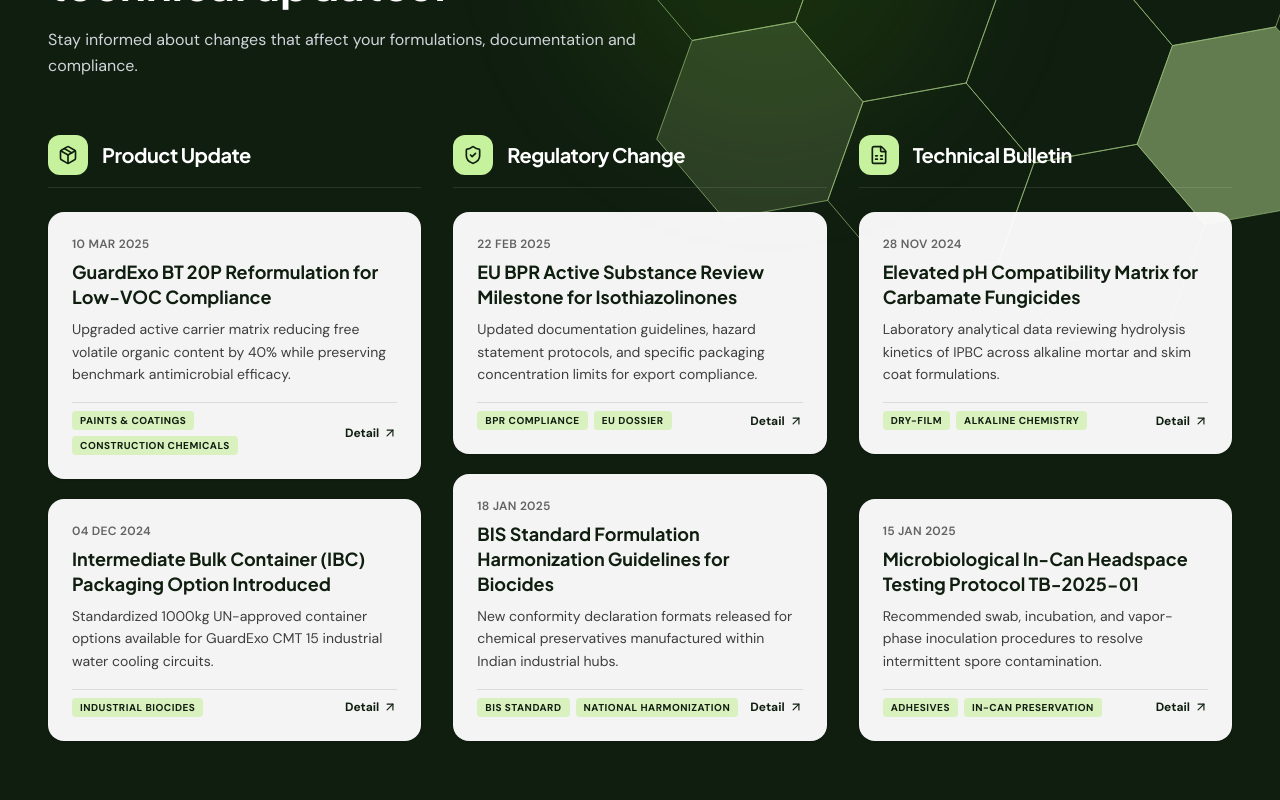
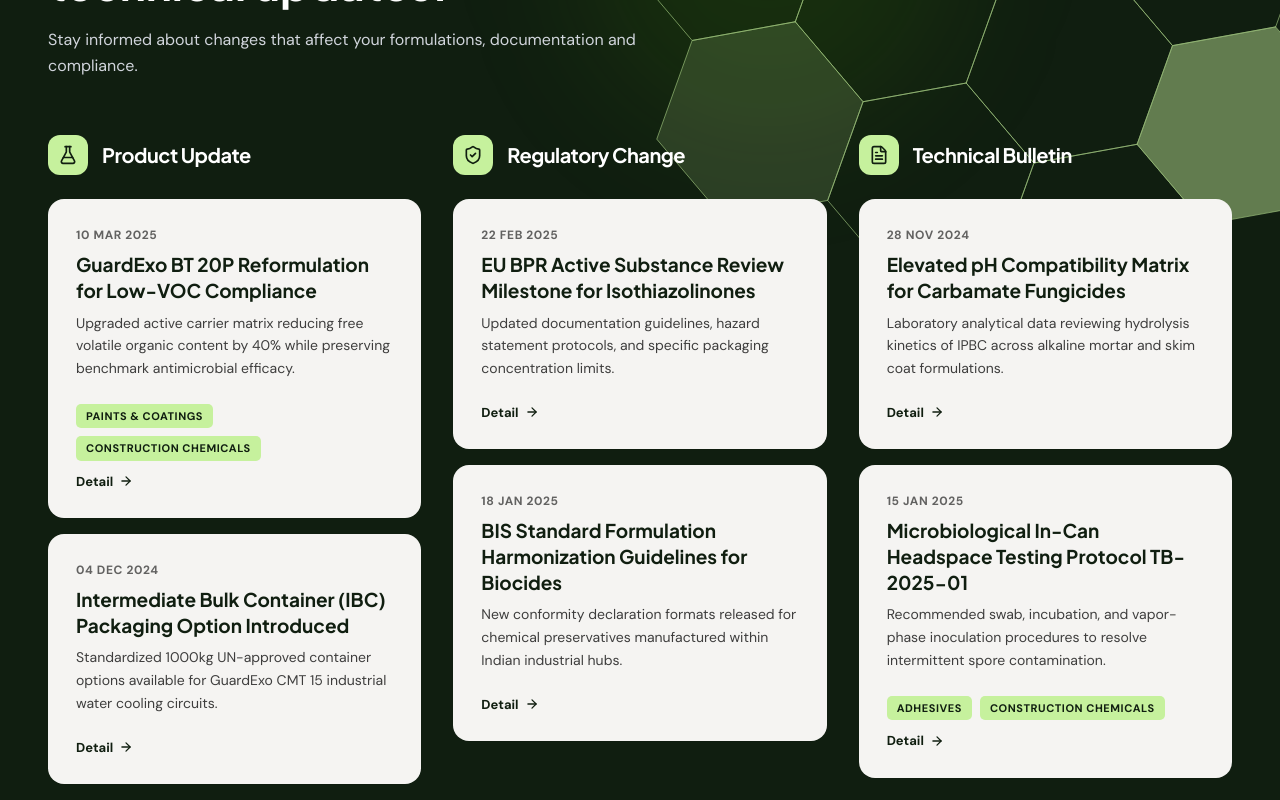
Before and after one commit to thoufeerma/Guardxo, a Next.js app: page /news in a window 1280 px wide. Shown: the part 3880-4680 px from the top of the page. Built offline with nearby package versions, Linux system fonts and the light colour scheme.

Commit message:
Position updates middle cards naturally, match exact tags and Detail layout per design

```diff
--- a/src/components/news/TechnicalUpdates.tsx
+++ b/src/components/news/TechnicalUpdates.tsx
@@ -2,27 +2,27 @@
 
 import React from "react";
 import Image from "next/image";
-import { Package, ShieldCheck, FileSpreadsheet, ArrowUpRight } from "lucide-react";
+import { FlaskConical, ShieldCheck, FileText, ArrowRight } from "lucide-react";
 
 export default function TechnicalUpdates() {
   const updateColumns = [
     {
       category: "Product Update",
-      icon: Package,
+      icon: FlaskConical,
       items: [
         {
-          date: "10 Mar 2025",
+          date: "10 MAR 2025",
           title: "GuardExo BT 20P Reformulation for Low-VOC Compliance",
           excerpt:
             "Upgraded active carrier matrix reducing free volatile organic content by 40% while preserving benchmark antimicrobial efficacy.",
-          tags: ["Paints & Coatings", "Construction Chemicals"],
+          tags: ["PAINTS & COATINGS", "CONSTRUCTION CHEMICALS"],
         },
         {
-          date: "04 Dec 2024",
+          date: "04 DEC 2024",
           title: "Intermediate Bulk Container (IBC) Packaging Option Introduced",
           excerpt:
             "Standardized 1000kg UN-approved container options available for GuardExo CMT 15 industrial water cooling circuits.",
-          tags: ["Industrial Biocides"],
+          tags: [],
         },
       ],
     },
@@ -31,38 +31,38 @@
       icon: ShieldCheck,
       items: [
         {
-          date: "22 Feb 2025",
+          date: "22 FEB 2025",
           title: "EU BPR Active Substance Review Milestone for Isothiazolinones",
           excerpt:
-            "Updated documentation guidelines, hazard statement protocols, and specific packaging concentration limits for export compliance.",
-          tags: ["BPR Compliance", "EU Dossier"],
+            "Updated documentation guidelines, hazard statement protocols, and specific packaging concentration limits.",
+          tags: [],
         },
         {
-          date: "18 Jan 2025",
+          date: "18 JAN 2025",
           title: "BIS Standard Formulation Harmonization Guidelines for Biocides",
           excerpt:
             "New conformity declaration formats released for chemical preservatives manufactured within Indian industrial hubs.",
-          tags: ["BIS Standard", "National Harmonization"],
+          tags: [],
         },
       ],
     },
     {
       category: "Technical Bulletin",
-      icon: FileSpreadsheet,
+      icon: FileText,
       items: [
         {
-          date: "28 Nov 2024",
+          date: "28 NOV 2024",
           title: "Elevated pH Compatibility Matrix for Carbamate Fungicides",
           excerpt:
             "Laboratory analytical data reviewing hydrolysis kinetics of IPBC across alkaline mortar and skim coat formulations.",
-          tags: ["Dry-Film", "Alkaline Chemistry"],
+          tags: [],
         },
         {
-          date: "15 Jan 2025",
+          date: "15 JAN 2025",
           title: "Microbiological In-Can Headspace Testing Protocol TB-2025-01",
           excerpt:
             "Recommended swab, incubation, and vapor-phase inoculation procedures to resolve intermittent spore contamination.",
-          tags: ["Adhesives", "In-Can Preservation"],
+          tags: ["ADHESIVES", "CONSTRUCTION CHEMICALS"],
         },
       ],
     },
@@ -100,7 +100,7 @@
         </div>
 
         {/* 3-Column Grid */}
-        <div className="grid grid-cols-1 md:grid-cols-2 lg:grid-cols-3 gap-8 items-stretch">
+        <div className="grid grid-cols-1 md:grid-cols-2 lg:grid-cols-3 gap-8 items-start">
           {updateColumns.map((col, colIdx) => {
             const Icon = col.icon;
             return (
@@ -109,7 +109,7 @@
                 className="flex flex-col gap-6"
               >
                 {/* Column Title Header */}
-                <div className="flex items-center gap-3.5 pb-3 border-b border-white/10">
+                <div className="flex items-center gap-3.5">
                   <div className="w-10 h-10 rounded-xl bg-[#C6F19D] text-[#101E10] flex items-center justify-center flex-none">
                     <Icon size={20} />
                   </div>
@@ -119,44 +119,50 @@
                 </div>
 
                 {/* Items in Column */}
-                <div className="flex flex-col gap-5 flex-1 justify-between">
+                <div className="flex flex-col gap-4">
                   {col.items.map((item, itemIdx) => (
                     <div
                       key={itemIdx}
-                      className="bg-white/95 rounded-2xl p-6 flex flex-col justify-between gap-4 text-[#101E10] hover:bg-white transition-colors group shadow-sm"
+                      className="bg-[#F5F4F2] rounded-2xl p-6 sm:p-7 flex flex-col justify-between gap-6 text-[#101E10] hover:bg-[#FAF9F6] transition-colors group shadow-2xs"
                     >
                       <div className="flex flex-col gap-2">
-                        <span className="text-xs font-semibold text-black/60 uppercase tracking-wide">
+                        <span className="text-xs font-bold text-black/60 uppercase tracking-wider">
                           {item.date}
                         </span>
-                        <h4 className="text-base sm:text-lg font-bold text-[#101E10] group-hover:text-[#5AB900] leading-snug transition-colors">
+                        <h4 className="text-lg sm:text-[19px] font-bold text-[#101E10] group-hover:text-[#5AB900] leading-snug transition-colors">
                           {item.title}
                         </h4>
-                        <p className="text-xs sm:text-sm text-black/75 font-normal leading-relaxed line-clamp-3">
+                        <p className="text-xs sm:text-sm text-black/75 font-normal leading-relaxed">
                           {item.excerpt}
                         </p>
                       </div>
 
-                      <div className="flex items-center justify-between gap-2 pt-2 border-t border-black/10">
+                      <div className="flex flex-col gap-3">
                         {/* Tags */}
-                        <div className="flex flex-wrap gap-1.5">
+                        {item.tags && item.tags.length > 0 && (
+                          <div className="flex flex-wrap gap-2">
                             {item.tags.map((t, tIdx) => (
                               <span
                                 key={tIdx}
-                              className="text-[10px] font-bold uppercase tracking-wider bg-[#C6F19D]/60 text-[#101E10] px-2 py-0.5 rounded"
+                                className="text-[10px] sm:text-[11px] font-bold uppercase tracking-wider bg-[#C6F19D] text-[#101E10] px-2.5 py-1 rounded-[5px]"
                               >
                                 {t}
                               </span>
                             ))}
                           </div>
+                        )}
 
                         {/* Detail Link */}
                         <a
                           href="#inquiry"
-                          className="inline-flex items-center gap-1 text-xs font-bold text-[#101E10] group-hover:text-[#5AB900] transition-colors flex-none"
+                          className="inline-flex items-center gap-1.5 text-xs sm:text-[13px] font-bold text-[#101E10] group-hover:text-[#5AB900] transition-colors w-fit"
                         >
                           Detail
-                          <ArrowUpRight size={14} />
+                          <ArrowRight
+                            size={14}
+                            strokeWidth={2.2}
+                            className="transition-transform group-hover:translate-x-0.5"
+                          />
                         </a>
                       </div>
                     </div>
```
Lines whose indentation alone changed are shown as unchanged.
